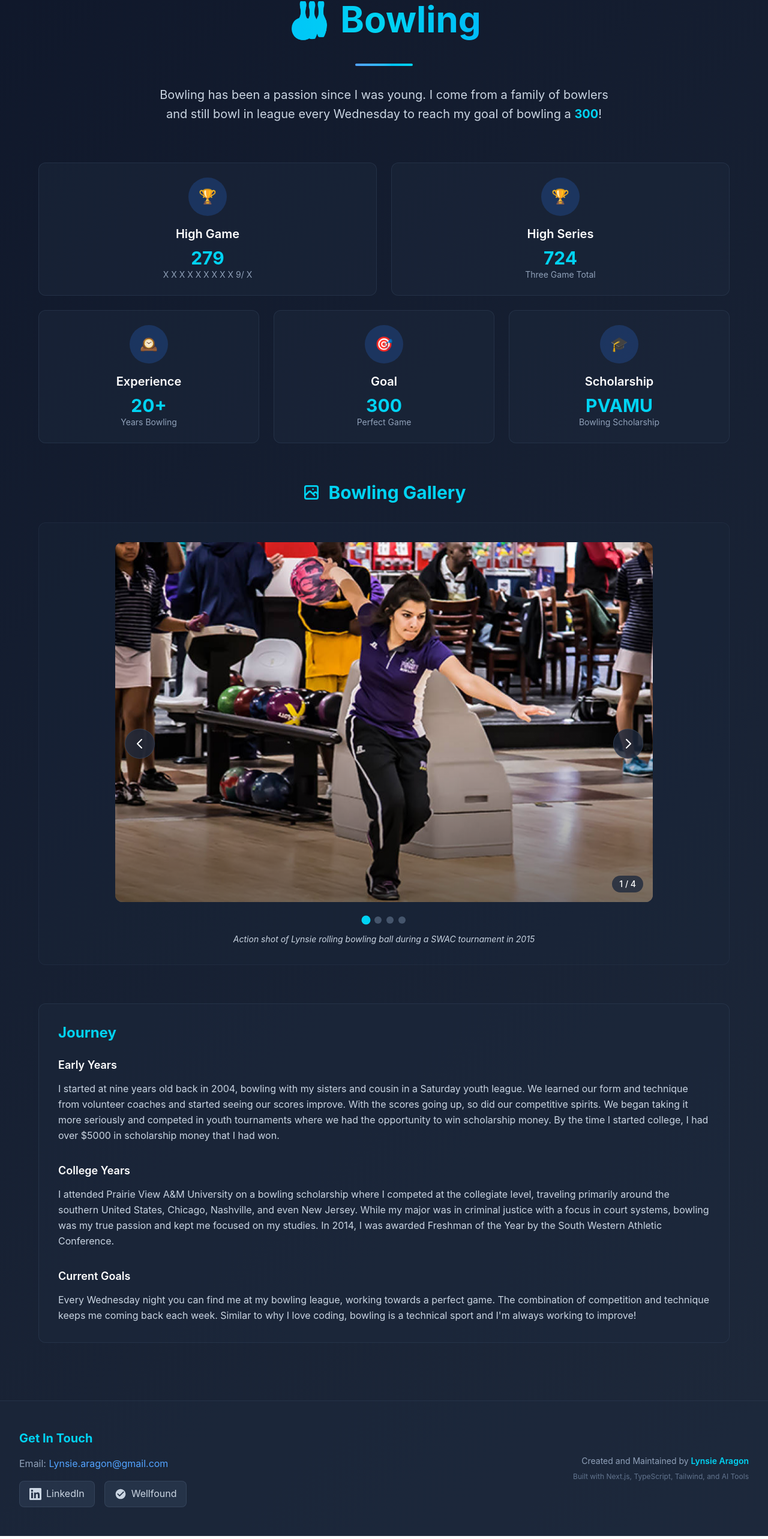
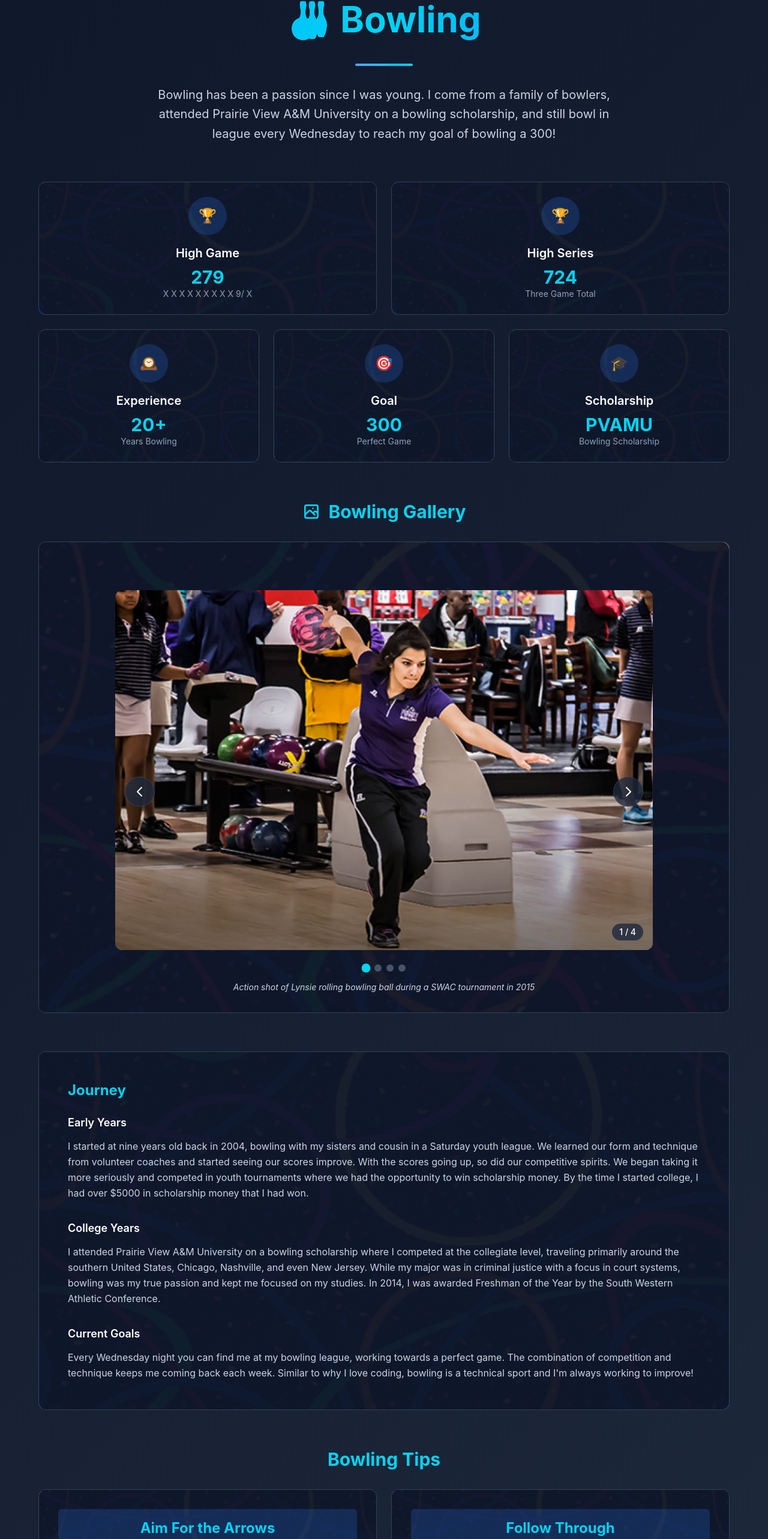
Before and after one commit to Lynsiearagon/lynsie-aragon-portfolio, a Next.js app: page /bowling in a window 1280 px wide. Shown: the part 225-2791 px from the top of the page at 60% size. Built offline with nearby package versions, Linux system fonts and the light colour scheme.

Commit message:
Update resume

```diff
--- a/src/app/bowling/page.tsx
+++ b/src/app/bowling/page.tsx
@@ -12,15 +12,17 @@ export default function BowlingPage() {
         <div className="w-24 h-1 bg-gradient-to-r from-blue-400 to-cyan-400 mx-auto rounded-full mb-8"></div>
         <p className="text-xl text-slate-300 max-w-3xl mx-auto leading-relaxed">
           Bowling has been a passion since I was young. I come from a family of
-          bowlers and still bowl in league every Wednesday to reach my goal of
-          bowling a <span className="text-cyan-400 font-bold">300</span>!
+          bowlers, attended Prairie View A&M University on a bowling scholarship, and still bowl in league every Wednesday to reach my goal of
+          bowling a 300!
         </p>
       </section>
 
       {/* Bowling Stats */}
       <section className="mb-16 text-center">
         <div className="grid md:grid-cols-2 gap-6 mb-6">
-          <div className="bg-slate-800/50 rounded-xl p-6 border border-slate-700/50 text-center hover:border-blue-400/30 transition-all duration-300">
+          <div className="bg-slate-800 rounded-xl p-6 border border-slate-700 text-center hover:border-blue-400 transition-all duration-300 bg-cover bg-center bg-no-repeat relative" style={{backgroundImage: "url('/photos/bowling-alley-carpet.jfif')"}}>
+            <div className="absolute inset-0 bg-slate-900/96 rounded-xl"></div>
+            <div className="relative z-10">
               <div className="w-16 h-16 bg-blue-500/20 rounded-full flex items-center justify-center mx-auto mb-4">
                 <span className="text-2xl">🏆</span>
               </div>
@@ -28,8 +30,11 @@ export default function BowlingPage() {
               <p className="text-3xl font-bold text-cyan-400">279</p>
               <p className="text-slate-400 text-sm">X X X X X X X X X 9/ X</p>
             </div>
+          </div>
 
-          <div className="bg-slate-800/50 rounded-xl p-6 border border-slate-700/50 text-center hover:border-blue-400/30 transition-all duration-300">
+          <div className="bg-slate-800 rounded-xl p-6 border border-slate-700 text-center hover:border-blue-400 transition-all duration-300 bg-cover bg-center bg-no-repeat relative" style={{backgroundImage: "url('/photos/bowling-alley-carpet.jfif')"}}>
+            <div className="absolute inset-0 bg-slate-900/96 rounded-xl"></div>
+            <div className="relative z-10">
               <div className="w-16 h-16 bg-blue-500/20 rounded-full flex items-center justify-center mx-auto mb-4">
                 <span className="text-2xl">🏆</span>
               </div>
@@ -40,9 +45,12 @@ export default function BowlingPage() {
               <p className="text-slate-400 text-sm">Three Game Total</p>
             </div>
           </div>
+        </div>
 
         <div className="grid md:grid-cols-3 gap-6 mb-12">
-          <div className="bg-slate-800/50 rounded-xl p-6 border border-slate-700/50 text-center hover:border-blue-400/30 transition-all duration-300">
+          <div className="bg-slate-800 rounded-xl p-6 border border-slate-700 text-center hover:border-blue-400 transition-all duration-300 bg-cover bg-center bg-no-repeat relative" style={{backgroundImage: "url('/photos/bowling-alley-carpet.jfif')"}}>
+            <div className="absolute inset-0 bg-slate-900/96 rounded-xl"></div>
+            <div className="relative z-10">
               <div className="w-16 h-16 bg-blue-500/20 rounded-full flex items-center justify-center mx-auto mb-4">
                 <span className="text-2xl">🕰️</span>
               </div>
@@ -52,8 +60,11 @@ export default function BowlingPage() {
               <p className="text-3xl font-bold text-cyan-400">20+</p>
               <p className="text-slate-400 text-sm">Years Bowling</p>
             </div>
+          </div>
 
-          <div className="bg-slate-800/50 rounded-xl p-6 border border-slate-700/50 text-center hover:border-blue-400/30 transition-all duration-300">
+          <div className="bg-slate-800 rounded-xl p-6 border border-slate-700 text-center hover:border-blue-400 transition-all duration-300 bg-cover bg-center bg-no-repeat relative" style={{backgroundImage: "url('/photos/bowling-alley-carpet.jfif')"}}>
+            <div className="absolute inset-0 bg-slate-900/96 rounded-xl"></div>
+            <div className="relative z-10">
               <div className="w-16 h-16 bg-blue-500/20 rounded-full flex items-center justify-center mx-auto mb-4">
                 <span className="text-2xl">🎯</span>
               </div>
@@ -61,8 +72,11 @@ export default function BowlingPage() {
               <p className="text-3xl font-bold text-cyan-400">300</p>
               <p className="text-slate-400 text-sm">Perfect Game</p>
             </div>
+          </div>
 
-          <div className="bg-slate-800/50 rounded-xl p-6 border border-slate-700/50 text-center hover:border-blue-400/30 transition-all duration-300">
+          <div className="bg-slate-800 rounded-xl p-6 border border-slate-700 text-center hover:border-blue-400 transition-all duration-300 bg-cover bg-center bg-no-repeat relative" style={{backgroundImage: "url('/photos/bowling-alley-carpet.jfif')"}}>
+            <div className="absolute inset-0 bg-slate-900/96 rounded-xl"></div>
+            <div className="relative z-10">
               <div className="w-16 h-16 bg-blue-500/20 rounded-full flex items-center justify-center mx-auto mb-4">
                 <span className="text-2xl">🎓</span>
               </div>
@@ -71,6 +85,7 @@ export default function BowlingPage() {
               </h3>
               <p className="text-3xl font-bold text-cyan-400">PVAMU</p>
               <p className="text-slate-400 text-sm">Bowling Scholarship</p>
+            </div>
           </div>
         </div>
       </section>
@@ -93,14 +108,19 @@ export default function BowlingPage() {
           </svg>
           Bowling Gallery
         </h2>
-        <div className="bg-slate-800/30 rounded-xl p-8 border border-slate-700/30">
+        <div className="bg-slate-800 rounded-xl p-8 border border-slate-700 bg-cover bg-center bg-no-repeat relative" style={{backgroundImage: "url('/photos/bowling-alley-carpet.jfif')"}}>
+          <div className="absolute inset-0 bg-slate-900/95 rounded-xl"></div>
+          <div className="relative z-10 pt-12">
             <Carousel images={bowlingImages} />
+          </div>
         </div>
       </section>
 
       {/* Story Section */}
-      <section className="mt-16">
-        <div className="bg-slate-800/50 rounded-xl p-8 border border-slate-700/50">
+      <section className="mt-16 mb-12">
+        <div className="bg-slate-800 rounded-xl p-12 border border-slate-700 bg-cover bg-center bg-no-repeat relative" style={{backgroundImage: "url('/photos/bowling-alley-carpet.jfif')"}}>
+          <div className="absolute inset-0 bg-slate-900/96 rounded-xl"></div>
+          <div className="relative z-10">
             <h2 className="text-2xl font-bold text-cyan-400 mb-6">Journey</h2>
             <div className="grid gap-8">
               <div>
@@ -146,6 +166,35 @@ export default function BowlingPage() {
               </div>
             </div>
           </div>
+        </div>
+      </section>
+
+      <section className="mt-16 mb-12">
+      <h2 className="text-3xl font-bold text-cyan-400 mb-8 text-center flex items-center justify-center">Bowling Tips</h2>
+      <div className="grid md:grid-cols-2 gap-6">
+        <div className="bg-slate-800 rounded-xl p-8 border border-slate-700 text-center hover:border-blue-400 transition-all duration-300 bg-cover bg-center bg-no-repeat relative" style={{backgroundImage: "url('/photos/bowling-alley-carpet.jfif')"}}>
+              <div className="absolute inset-0 bg-slate-900/96 rounded-xl"></div>
+              <div className="relative z-10">
+              <div className="w-full h-16 bg-blue-500/20 rounded-md flex items-center justify-center mx-auto mb-4">
+                  <span className="text-2xl font-bold text-cyan-400">Aim For the Arrows</span>
+                </div>
+                <p className="text-lg font-semibold text-white mb-2">
+                  Don't aim for the pins, aim for the arrows on the lane. It's easier to hit a target that's closer than one that's far away!
+                </p>
+              </div>
+            </div>
+          <div className="bg-slate-800 rounded-xl p-8 border border-slate-700 text-center hover:border-blue-400 transition-all duration-300 bg-cover bg-center bg-no-repeat relative" style={{backgroundImage: "url('/photos/bowling-alley-carpet.jfif')"}}>
+            <div className="absolute inset-0 bg-slate-900/96 rounded-xl"></div>
+            <div className="relative z-10">
+              <div className="w-full h-16 bg-blue-500/20 rounded-md flex items-center justify-center mx-auto mb-4">
+                <span className="text-2xl font-bold text-cyan-400">Follow Through</span>
+              </div>
+              <p className="text-lg font-semibold text-white mb-2">
+                After releasing the ball, continue moving your arm upward above your head; this helps increase power and accuracy.
+              </p>
+            </div>
+          </div>
+        </div>
       </section>
     </div>
   );
--- a/src/components/Footer.tsx
+++ b/src/components/Footer.tsx
@@ -3,7 +3,7 @@ import Link from "next/link";
 function Footer() {
   return (
     <footer className="bg-slate-800/50 border-t border-slate-700/50 mt-16">
-      <div className="container mx-auto px-4 sm:px-6 lg:px-8 py-12">
+      <div className="container mx-auto px-4 sm:px-6 lg:px-8 py-8">
         <div className="grid md:grid-cols-2 gap-8 items-center">
           {/* Contact Information */}
           <div className="space-y-4">
```
Also changed, not shown: src/app/contact/page.tsx (+39 -2 lines), src/app/experience/page.tsx (+22 -6 lines), src/app/page.tsx (+34 -30 lines), src/data/data.js (+32 -16 lines), public/photos/bowling-alley-carpet.jfif (added), src/components/Banner.tsx (added), 1 other file (tests, documents, lock files or other folders). Lines whose indentation alone changed are shown as unchanged.
